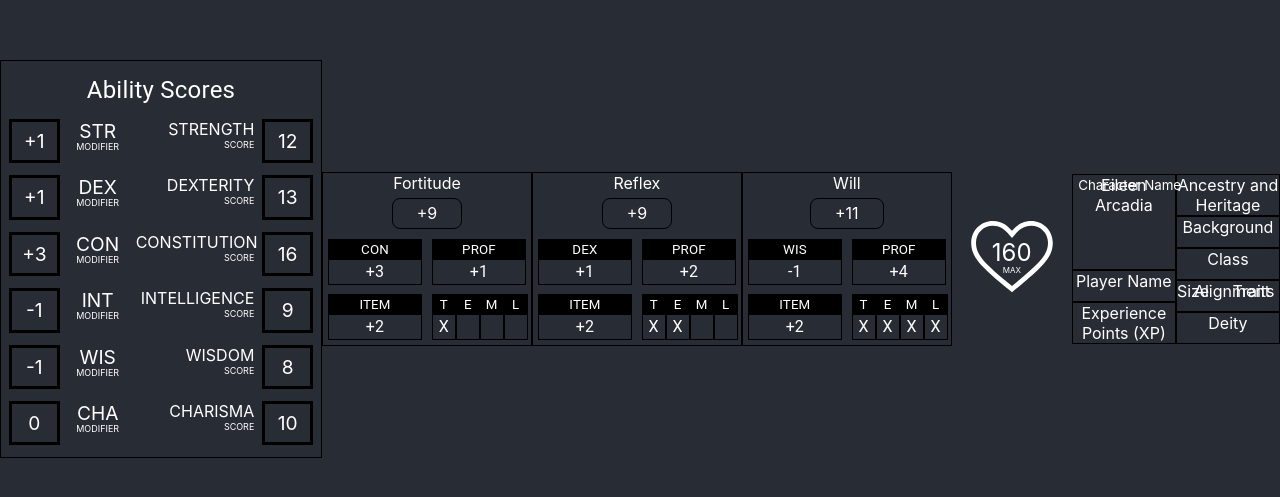
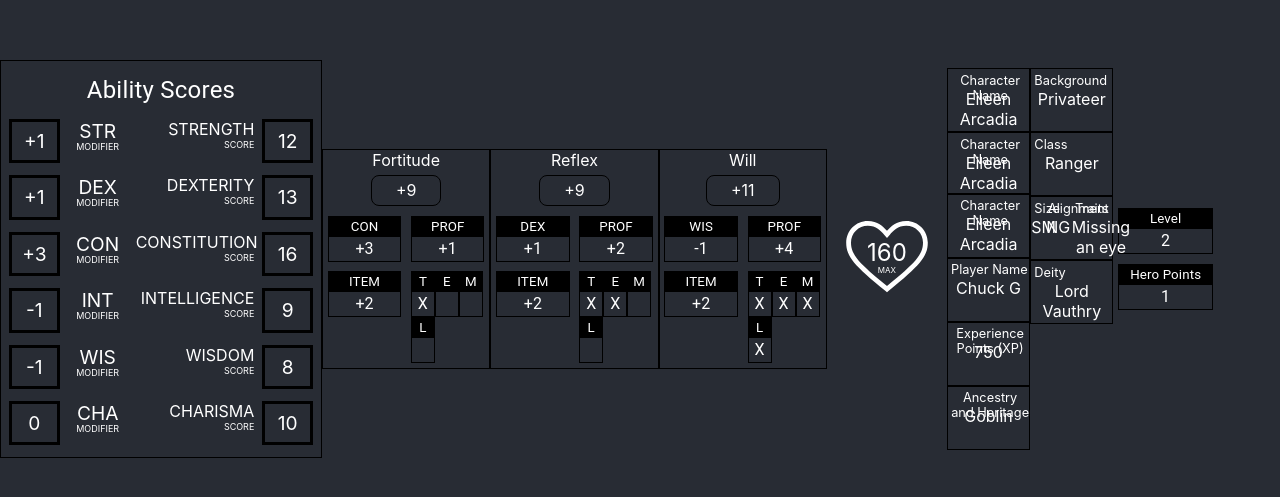
Before and after one commit to asdeoz/pf2e, a React (Create React App) app: page / in a window 1280 px wide. Shown: the part 141-638 px from the top of the page. Built offline with nearby package versions, Linux system fonts and the light colour scheme.

Commit message:
Refactored some code, started Hit Points

```diff
--- a/src/components/BonusBox.jsx
+++ b/src/components/BonusBox.jsx
@@ -1,45 +1,24 @@
 import React from 'react';
 import propTypes from 'prop-types';
-import { makeStyles } from '@material-ui/core';
-import Typography from '@material-ui/core/Typography';
 
+import TitledBox from './TitledBox';
 import { printBonus } from '../utils/Utils';
 
-const useStyles = makeStyles({
-  root: {
-    border: '1px solid black',
-    margin: '.3rem',
-    maxWidth: '5.8rem',
-  },
-  title: {
-    backgroundColor: '#000000',
-    color: '#FFFFFF',
-    fontSize: 'smaller',
-    textTransform: 'uppercase',
-  },
-});
-
 export default function BonusBox(props) {
-  const { title, bonus } = props;
-  const classes = useStyles();
+  const { title, bonus, uppercase } = props;
 
   return (
-    <div className={classes.root}>
-      <Typography className={classes.title}>
-        {title}
-      </Typography>
-      <Typography>
-        {printBonus(bonus)}
-      </Typography>
-    </div>
+    <TitledBox title={title} info={printBonus(bonus)} uppercase={uppercase} />
   );
 }
 
 BonusBox.propTypes = {
   title: propTypes.string.isRequired,
   bonus: propTypes.number,
+  uppercase: propTypes.bool,
 };
 
 BonusBox.defaultProps = {
   bonus: 0,
+  uppercase: false,
 };
--- /dev/null
+++ b/src/components/CornerGridBox.jsx
@@ -0,0 +1,44 @@
+import React from 'react';
+import propTypes from 'prop-types';
+import { makeStyles } from '@material-ui/core';
+import Grid from '@material-ui/core/Grid';
+
+const useStyles = makeStyles({
+  root: {
+    position: 'relative',
+    minHeight: size => `${size * 2}rem`,
+    border: '1px solid black',
+  },
+  title: {
+    position: 'absolute',
+    top: '.2rem',
+    left: '.2rem',
+    fontSize: '.8rem',
+  },
+  info: {
+    marginTop: '1.2rem',
+    display: 'inline-block',
+  },
+});
+
+export default function CornerGridBox(props) {
+  const { title, info, size } = props;
+  const classes = useStyles(size);
+
+  return (
+    <Grid item className={classes.root}>
+      <span className={classes.title}>{title}</span>
+      <span className={classes.info}>{info}</span>
+    </Grid>
+  );
+}
+
+CornerGridBox.propTypes = {
+  title: propTypes.string.isRequired,
+  info: propTypes.string.isRequired,
+  size: propTypes.number,
+};
+
+CornerGridBox.defaultProps = {
+  size: 1,
+};
--- /dev/null
+++ b/src/components/TitledBox.jsx
@@ -0,0 +1,45 @@
+import React from 'react';
+import propTypes from 'prop-types';
+import { makeStyles } from '@material-ui/core';
+import Typography from '@material-ui/core/Typography';
+
+const useStyles = makeStyles({
+  root: {
+    border: '1px solid black',
+    margin: '.3rem',
+    maxWidth: '5.8rem',
+  },
+  title: {
+    backgroundColor: '#000000',
+    color: '#FFFFFF',
+    fontSize: 'smaller',
+    textTransform: uppercase => (uppercase ? 'uppercase' : 'none'),
+  },
+});
+
+export default function TitledBox(props) {
+  const { title, info, uppercase } = props;
+  const classes = useStyles(uppercase);
+
+  return (
+    <div className={classes.root}>
+      <Typography className={classes.title}>
+        {title}
+      </Typography>
+      <Typography>
+        {info}
+      </Typography>
+    </div>
+  );
+}
+
+TitledBox.propTypes = {
+  title: propTypes.string.isRequired,
+  info: propTypes.oneOfType([propTypes.string, propTypes.number]),
+  uppercase: propTypes.bool,
+};
+
+TitledBox.defaultProps = {
+  info: null,
+  uppercase: false,
+};
--- a/src/modules/charactersheet/CharacterSheet.jsx
+++ b/src/modules/charactersheet/CharacterSheet.jsx
@@ -4,6 +4,7 @@ import AbilityScores from './modules/abilityscores/AbilityScores';
 import SavingThrows from './modules/savingthrows/SavingThrows';
 import HeartHitPoints from '../../components/HeartHitPoints';
 import CharacterInfo from './modules/characterinfo/CharacterInfo';
+import LevelAndHeroPoint from './modules/characterinfo/LevelAndHeroPoint';
 
 import sheet from './charactersheetdata.json';
 
@@ -18,6 +19,7 @@ export default function CharacterSheet() {
       />
       <HeartHitPoints hitPoints={sheet.maxHitPoints} size={5} />
       <CharacterInfo info={sheet.generalInfo} />
+      <LevelAndHeroPoint level={sheet.level} heroPoints={sheet.heroPoints} />
     </>
   );
 }
--- a/src/modules/charactersheet/charactersheetdata.json
+++ b/src/modules/charactersheet/charactersheetdata.json
@@ -11,7 +11,7 @@
     "background": "Privateer",
     "class": "Ranger",
     "size": "SM",
-    "alignment": "Neutral Good",
+    "alignment": "NG",
     "traits": "Missing an eye",
     "deity": "Lord Vauthry"
   },
--- a/src/modules/charactersheet/modules/characterinfo/CharacterInfo.jsx
+++ b/src/modules/charactersheet/modules/characterinfo/CharacterInfo.jsx
@@ -2,6 +2,7 @@ import React from 'react';
 import { makeStyles } from '@material-ui/core';
 import Grid from '@material-ui/core/Grid';
 
+import CornerGridBox from '../../../../components/CornerGridBox';
 import GeneralInfoType from '../../../../lib/GeneralInfoType';
 
 const useStyles = makeStyles({
@@ -10,22 +11,32 @@ const useStyles = makeStyles({
     position: 'relative',
   },
   oneBox: {
+    position: 'relative',
     minHeight: '2rem',
     border: '1px solid black',
   },
   twoBox: {
+    position: 'relative',
     minHeight: '4rem',
     border: '1px solid black',
   },
   threeBox: {
+    position: 'relative',
     minHeight: '6rem',
     border: '1px solid black',
+  },
+  box: {
+    position: 'relative',
   },
   title: {
     position: 'absolute',
     top: '.2rem',
-    left: '.4rem',
-    fontSize: 'smaller',
+    left: '.2rem',
+    fontSize: '.8rem',
+  },
+  info: {
+    marginTop: '1.2rem',
+    display: 'inline-block',
   },
 });
 
@@ -37,44 +48,55 @@ export default function CharacterInfo(props) {
     <Grid container className={classes.root}>
       <Grid item xs={6}>
         <Grid container direction="column">
-          <Grid item className={classes.threeBox}>
+          <CornerGridBox title="Character Name" info={info.charName} size={2} />
+          <CornerGridBox title="Character Name" info={info.charName} />
+          <Grid item className={classes.twoBox}>
             <span className={classes.title}>Character Name</span>
-            <span>{info.charName}</span>
+            <span className={classes.info}>{info.charName}</span>
           </Grid>
-          <Grid item className={classes.oneBox}>
-            Player Name
+          <Grid item className={classes.twoBox}>
+            <span className={classes.title}>Player Name</span>
+            <span className={classes.info}>{info.playerName}</span>
           </Grid>
-          <Grid item className={classes.oneBox}>
-            Experience Points (XP)
+          <Grid item className={classes.twoBox}>
+            <span className={classes.title}>Experience Points (XP)</span>
+            <span className={classes.info}>{info.exp}</span>
+          </Grid>
+          <Grid item className={classes.twoBox}>
+            <span className={classes.title}>Ancestry and Heritage</span>
+            <span className={classes.info}>{info.ancestry}</span>
           </Grid>
         </Grid>
       </Grid>
       <Grid item xs={6}>
         <Grid container direction="column">
-          <Grid item className={classes.oneBox}>
-            Ancestry and Heritage
+          <Grid item className={classes.twoBox}>
+            <span className={classes.title}>Background</span>
+            <span className={classes.info}>{info.background}</span>
           </Grid>
-          <Grid item className={classes.oneBox}>
-            Background
+          <Grid item className={classes.twoBox}>
+            <span className={classes.title}>Class</span>
+            <span className={classes.info}>{info.class}</span>
           </Grid>
-          <Grid item className={classes.oneBox}>
-            Class
-          </Grid>
-          <Grid item className={classes.oneBox}>
+          <Grid item className={classes.twoBox}>
             <Grid container direction="row">
-              <Grid item xs={2}>
-                Size
+              <Grid item xs={2} className={classes.box}>
+                <span className={classes.title}>Size</span>
+                <span className={classes.info}>{info.size}</span>
               </Grid>
-              <Grid item xs={4}>
-                Alignment
+              <Grid item xs={4} className={classes.box}>
+                <span className={classes.title}>Alignment</span>
+                <span className={classes.info}>{info.alignment}</span>
               </Grid>
-              <Grid item xs={6}>
-                Traits
+              <Grid item xs={6} className={classes.box}>
+                <span className={classes.title}>Traits</span>
+                <span className={classes.info}>{info.traits}</span>
               </Grid>
             </Grid>
           </Grid>
-          <Grid item className={classes.oneBox}>
-            Deity
+          <Grid item className={classes.twoBox}>
+            <span className={classes.title}>Deity</span>
+            <span className={classes.info}>{info.deity}</span>
           </Grid>
         </Grid>
       </Grid>
--- /dev/null
+++ b/src/modules/charactersheet/modules/characterinfo/LevelAndHeroPoint.jsx
@@ -0,0 +1,28 @@
+import React from 'react';
+import propTypes from 'prop-types';
+import Grid from '@material-ui/core/Grid';
+import TitledBox from '../../../../components/TitledBox';
+
+export default function LevelAndHeroPoint(props) {
+  const { level, heroPoints } = props;
+
+  return (
+    <Grid container direction="column">
+      <Grid item>
+        <TitledBox title="Level" info={level} />
+      </Grid>
+      <Grid item>
+        <TitledBox title="Hero Points" info={heroPoints} />
+      </Grid>
+    </Grid>
+  );
+}
+
+LevelAndHeroPoint.propTypes = {
+  level: propTypes.oneOfType([propTypes.string, propTypes.number]).isRequired,
+  heroPoints: propTypes.oneOfType([propTypes.string, propTypes.number]),
+};
+
+LevelAndHeroPoint.defaultProps = {
+  heroPoints: '0',
+};
--- a/src/modules/charactersheet/modules/savingthrows/SavingThrow.jsx
+++ b/src/modules/charactersheet/modules/savingthrows/SavingThrow.jsx
@@ -52,13 +52,13 @@ export default function SavingThrow(props) {
       </Grid>
       <Grid container direction="row">
         <Grid item xs={6}>
-          <BonusBox title={abbr(scoreName)} bonus={modifier} />
+          <BonusBox title={abbr(scoreName)} bonus={modifier} uppercase />
         </Grid>
         <Grid item xs={6}>
-          <BonusBox title="Prof" bonus={prof} />
+          <BonusBox title="Prof" bonus={prof} uppercase />
         </Grid>
         <Grid item xs={6}>
-          <BonusBox title="Item" bonus={item} />
+          <BonusBox title="Item" bonus={item} uppercase />
         </Grid>
         <Grid item xs={6}>
           <ProficiencyBox proficiency={prof} />
```
Also changed, not shown: src/modules/charactersheet/modules/hitpoints/HitPoints.jsx (added, +9 -0 lines).
